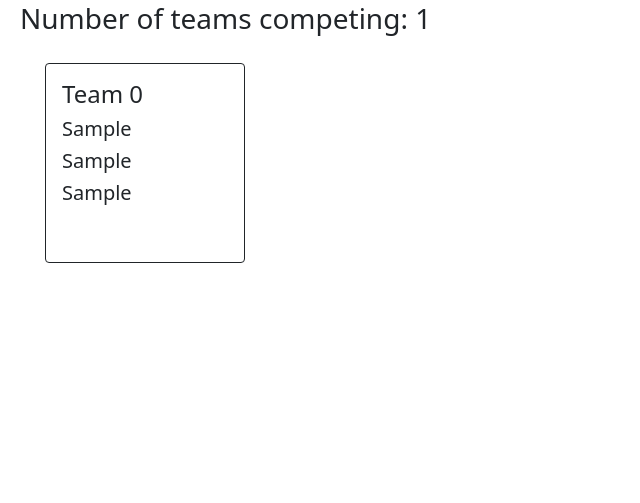
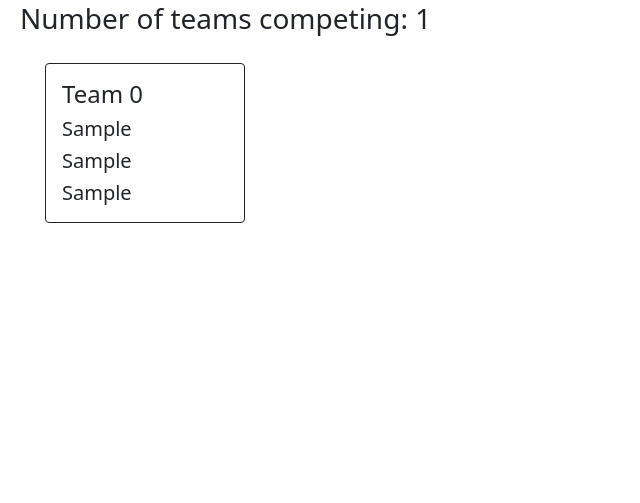
Before and after one commit to Destiny-Scrims/backend, a Django app: template main_app/templates/tournament/show.html in a window 1280 px wide. Shown: the part 116-619 px from the top of the page, without its empty margins (0-640 px from the left). Run offline with Django 3.2, Linux system fonts and the light colour scheme; the template is opened without the code that fills it: most values are stand-ins (such as "Sample title", 1, 10 or a date in 2020); parts of the project's set-up code (start-up, migrations or seed data) failed here and were passed over; some libraries are stand-ins or nearby versions.

Commit message:
Minor styling changes

```diff
--- a/main_app/static/style.css
+++ b/main_app/static/style.css
@@ -35,7 +35,7 @@ footer {
 
 }
 .card {
-    height: 200px;
+    height: 160px;
     width: 200px;
 
 }
```
